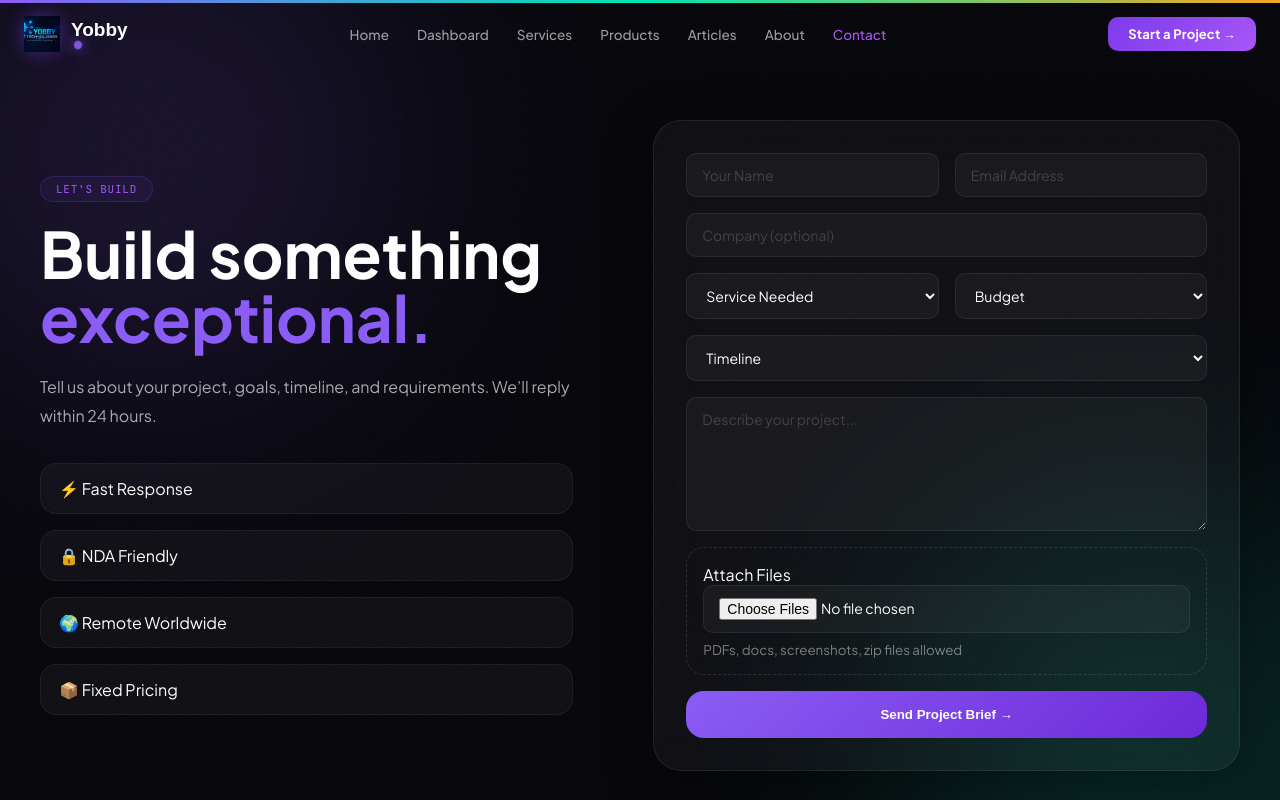
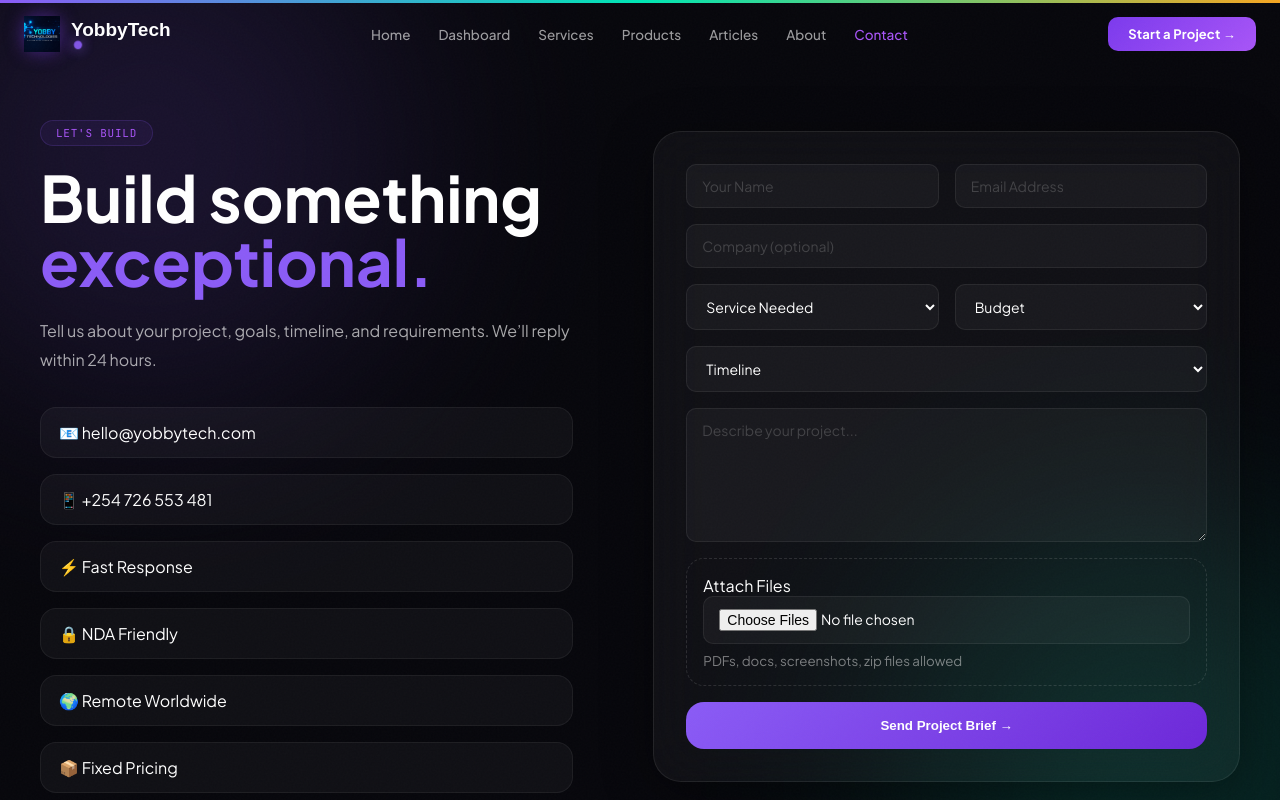
Before and after one commit to YOBRA-coder/NexCore, a React (Vite) app in the folder client/: page /contact in a window 1280 px wide. Shown: the top 800 px of the page. Built offline with nearby package versions, Linux system fonts and the light colour scheme; a web font is replaced by a local one.

Commit message:
complete navigation set up

```diff
--- a/client/src/components/Nav.tsx
+++ b/client/src/components/Nav.tsx
@@ -17,7 +17,7 @@ export function Nav() {
             <div style={{ width:36,height:36,borderRadius:10,background:"linear-gradient(135deg,#7c3aed,#a855f7)",display:"flex",alignItems:"center",justifyContent:"center",fontFamily:"var(--fd)",fontWeight:700,fontSize:17,color:"#fff",boxShadow:"0 0 18px rgba(124,58,237,.5)" }}>
               <img width={36} height={36} src="logo.png"/>
             </div>
-            <span style={{ fontFamily:"var(--fd)",fontWeight:700,fontSize:19,color:"#fff" }}>Yobby <span><div className="dot"></div></span></span>
+            <span style={{ fontFamily:"var(--fd)",fontWeight:700,fontSize:19,color:"#fff" }}>YobbyTech<span><div className="dot"></div></span></span>
           </div>
           <div className="hm" style={{ display:"flex",gap:2 }}>
               {links.map(([l,p]) => (
--- a/client/src/pages/Contact.tsx
+++ b/client/src/pages/Contact.tsx
@@ -72,6 +72,8 @@ export function Contact() {
 
           <div className="features">
             {[
+              "📧 hello@yobbytech.com",
+              "📱 +254 726 553 481",
               "⚡ Fast Response",
               "🔒 NDA Friendly",
               "🌍 Remote Worldwide",
```
